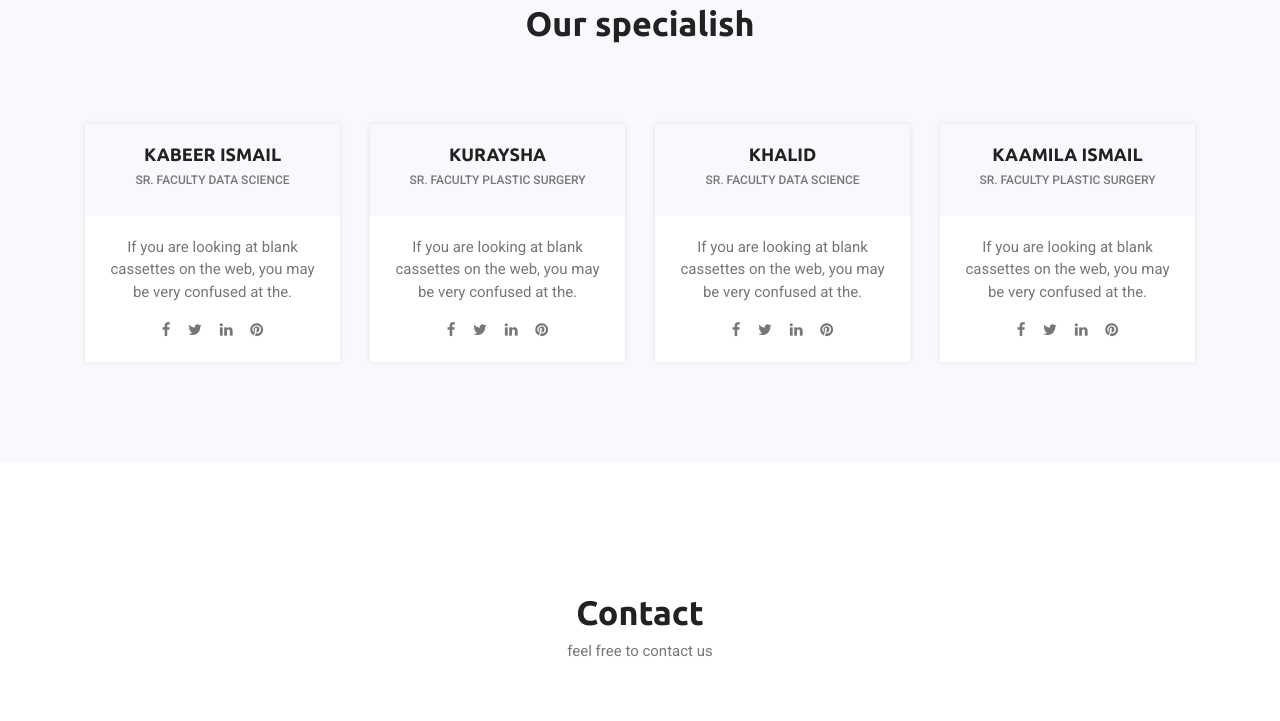
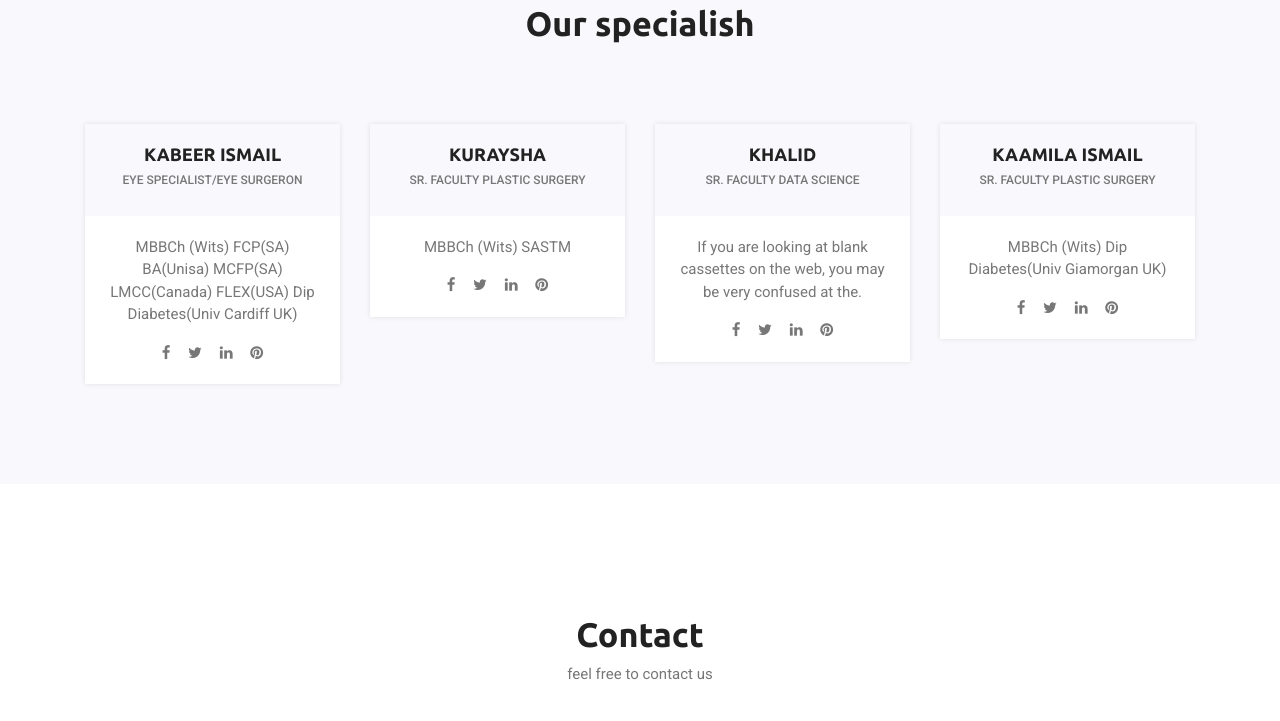
Before and after one commit to saidMounaim/kabmed, a plain HTML site: page index.html in a window 1280 px wide. Shown: the part 2695-3416 px from the top of the page. Drawn offline with Linux system fonts and the light colour scheme; some packages are replaced by stand-ins of ours.

Commit message:
Update Our Specialiste

```diff
--- a/index.html
+++ b/index.html
@@ -198,10 +198,10 @@
                         <div class="content-area">
                             <div class="doctor-name text-center">
                                 <h3>Kabeer Ismail</h3>
-                                <h6>sr. faculty data science</h6>
+                                <h6>Eye Specialist/Eye surgeron</h6>
                             </div>
                             <div class="doctor-text text-center">
-                                <p>If you are looking at blank cassettes on the web, you may be very confused at the.</p>
+                                <p>MBBCh (Wits) FCP(SA) BA(Unisa) MCFP(SA) LMCC(Canada) FLEX(USA) Dip Diabetes(Univ Cardiff UK)</p>
                                 <ul class="doctor-icon">
                                     <li><a href="#"><i class="fa fa-facebook"></i><a></li>
                                     <li><a href="#"><i class="fa fa-twitter"></i><a></li>
@@ -223,7 +223,7 @@
                                 <h6>sr. faculty plastic surgery</h6>
                             </div>
                             <div class="doctor-text text-center">
-                                <p>If you are looking at blank cassettes on the web, you may be very confused at the.</p>
+                                <p>MBBCh (Wits) SASTM</p>
                                 <ul class="doctor-icon">
                                     <li><a href="#"><i class="fa fa-facebook"></i><a></li>
                                     <li><a href="#"><i class="fa fa-twitter"></i><a></li>
@@ -267,7 +267,7 @@
                                 <h6>sr. faculty plastic surgery</h6>
                             </div>
                             <div class="doctor-text text-center">
-                                <p>If you are looking at blank cassettes on the web, you may be very confused at the.</p>
+                                <p>MBBCh (Wits) Dip Diabetes(Univ Giamorgan UK) </p>
                                 <ul class="doctor-icon">
                                     <li><a href="#"><i class="fa fa-facebook"></i><a></li>
                                     <li><a href="#"><i class="fa fa-twitter"></i><a></li>
```
